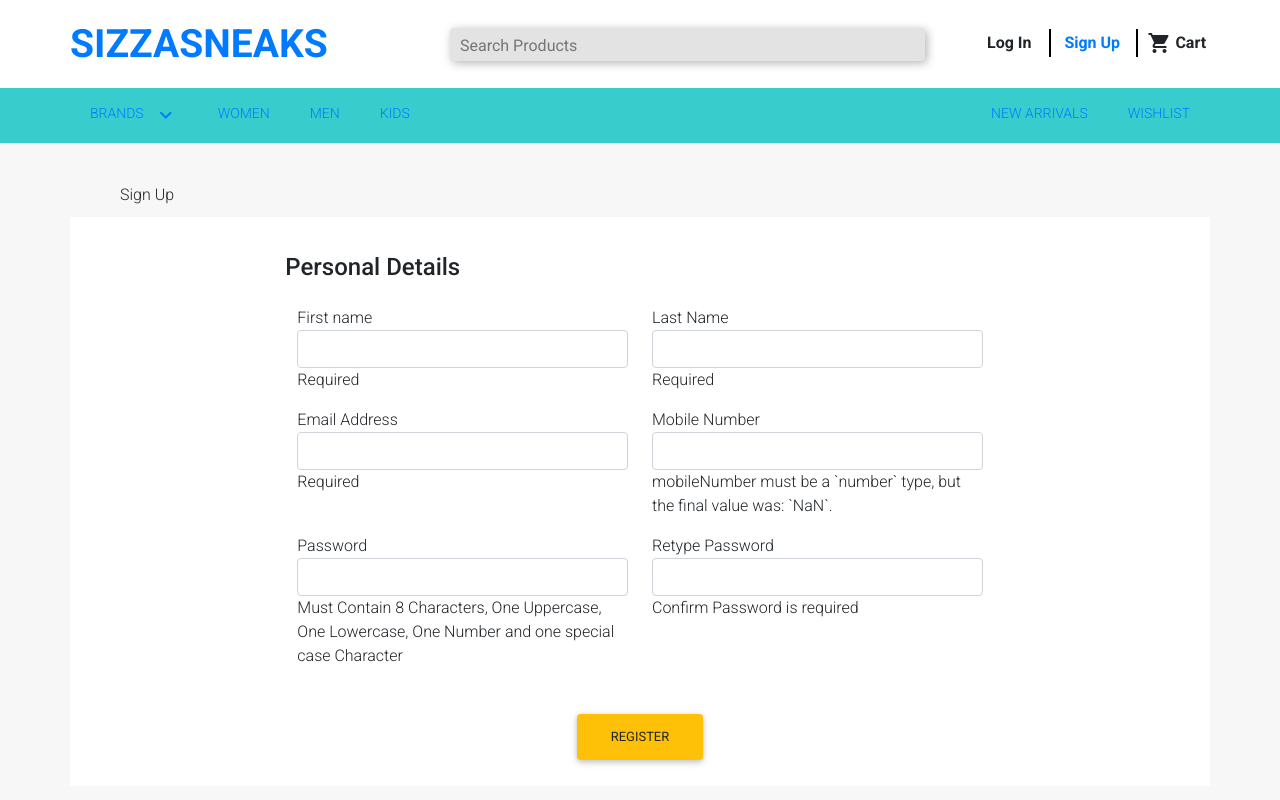
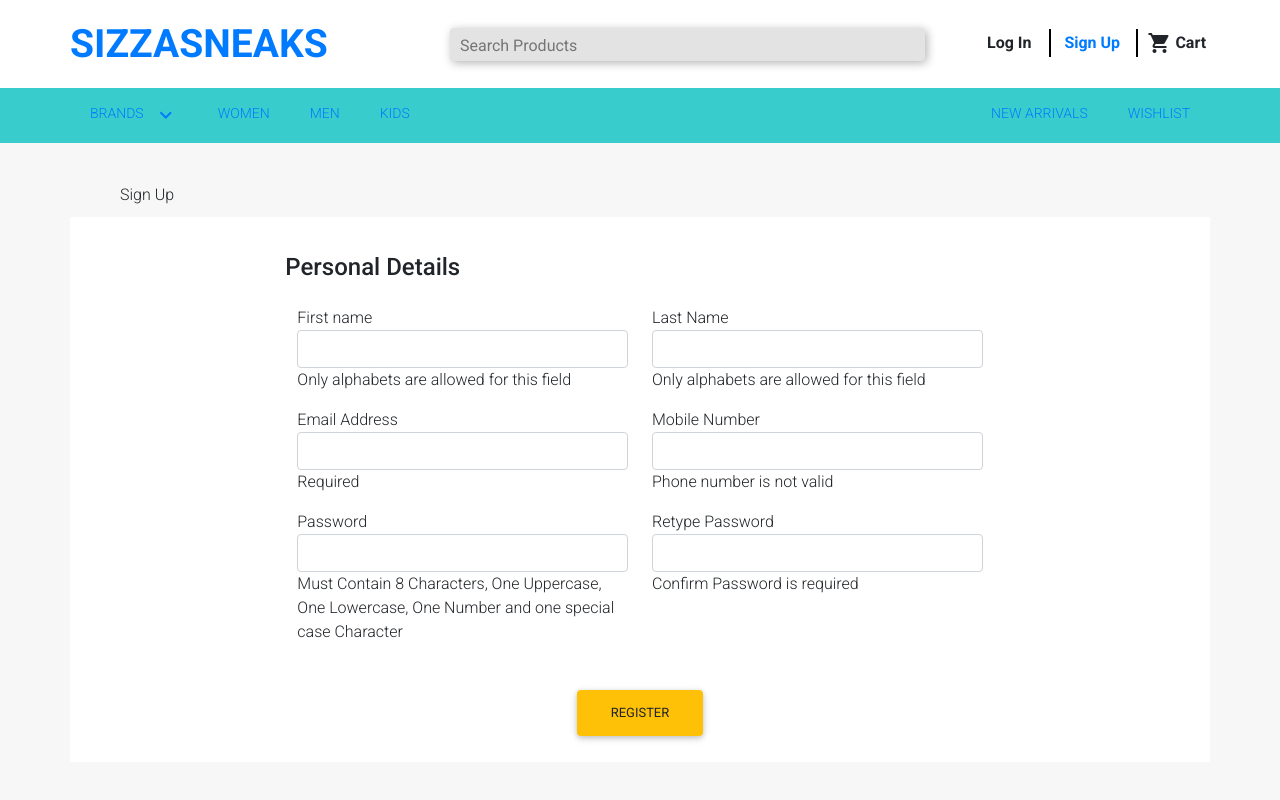
Before and after one commit to Sizasana-Sizzasneaks/sizzasneaks_customer_frontend, a React (Create React App) app: page /sign-up in a window 1280 px wide. Shown: the top 800 px of the page. Built offline with nearby package versions, Linux system fonts and the light colour scheme; no server answers.

Commit message:
Complete Sign Up

```diff
--- a/src/components/general/LogInComponent.js
+++ b/src/components/general/LogInComponent.js
@@ -29,7 +29,7 @@ const useStyles = makeStyles((theme) => ({
 const LogInComponent = ({ isShowLogin }) => {
   const firebase = useFirebase();
 
-  var [email, setEmail] = React.useState(null);
+  var [email, setEmail] = React.useState("");
   var [password, setPassword] = React.useState("");
 
   //Validation
--- a/src/components/pages/SignUpPage.js
+++ b/src/components/pages/SignUpPage.js
@@ -1,11 +1,8 @@
 import React from "react";
 import * as Yup from "yup";
 import { useFirebase } from "react-redux-firebase";
-
 import { makeStyles } from "@material-ui/core/styles";
-// import 'bootstrap-css-only/css/bootstrap.min.css';
 import "mdbreact/dist/css/mdb.css";
-
 import { MDBContainer, MDBRow, MDBCol, MDBBtn } from "mdb-react-ui-kit";
 
 const useStyles = makeStyles((theme) => ({
@@ -19,17 +16,18 @@ const useStyles = makeStyles((theme) => ({
 }));
 
 //The following are schemas used to display error message
-const NameSchema = Yup.object().shape({
+const firstNameSchema = Yup.object().shape({
   firstName: Yup.string("Please enter a string")
     .matches(/^[aA-zZ\s]+$/, "Only alphabets are allowed for this field ")
     .max(50)
     .required("Required"),
 });
 
-const mobileNumberSchema = Yup.object().shape({
-  mobileNumber: Yup.number("Please enter correct Phone number")
-  .required("Required"),
-  //.phone()
+const lastNameSchema = Yup.object().shape({
+  lastName: Yup.string("Please enter a string")
+    .matches(/^[aA-zZ\s]+$/, "Only alphabets are allowed for this field ")
+    .max(50)
+    .required("Required"),
 });
 
 const emailSchema = Yup.object().shape({
@@ -38,19 +36,23 @@ const emailSchema = Yup.object().shape({
     .required("Required"),
 });
 
+const phoneRegExp =
+  /^((\\+[1-9]{1,4}[ \\-]*)|(\\([0-9]{2,3}\\)[ \\-]*)|([0-9]{2,4})[ \\-]*)*?[0-9]{3,4}?[ \\-]*[0-9]{3,4}?$/;
+
+const mobileNumberSchema = Yup.object().shape({
+  mobileNumber: Yup.string("Please enter a string")
+    .matches(phoneRegExp, "Phone number is not valid").min(10)
+    .required("Required"),
+  //.phone()
+});
+
 const passwordSchema = Yup.object().shape({
   password: Yup.string("Please enter a string")
-     .matches(
+    .matches(
       /^(?=.*[A-Za-z])(?=.*\d)(?=.*[@$!%*#?&])[A-Za-z\d@$!%*#?&]{8,}$/,
       "Must Contain 8 Characters, One Uppercase, One Lowercase, One Number and one special case Character"
     )
     .required("Required"),
-});
-
-const retypepasswordSchema = Yup.object().shape({
-  retypepassword: Yup.string()
-    .oneOf([Yup.ref("password"), null], "Passwords does not match")
-    .required("Confirm Password is required"),
 });
 
 function SignUpPage() {
@@ -60,7 +62,7 @@ function SignUpPage() {
   var [firstName, setFirstName] = React.useState("");
   var [lastName, setLastName] = React.useState("");
   var [email, setEmail] = React.useState("");
-  var [mobileNumber, setMobileNumber] = React.useState(null);
+  var [mobileNumber, setMobileNumber] = React.useState("");
   var [password, setPassword] = React.useState("");
   var [retypePsw, setRetypePsw] = React.useState("");
 
@@ -68,17 +70,27 @@ function SignUpPage() {
   var [errorEmail, setErrorEmail] = React.useState(null);
   var [errorPassword, setErrorPassword] = React.useState(null);
   var [errorRetypePsw, setErrorRetypePsw] = React.useState(null);
-  var [errorNames, setErrorNames] = React.useState(null);
+  var [errorFirstName, setErrorFirstName] = React.useState(null);
+  var [errorLastName, setErrorLastName] = React.useState(null);
   var [signUpFail, setErrorSignUp] = React.useState(null);
   var [errorMobile, setErrorMobile] = React.useState(null);
 
   React.useEffect(() => {
-    validateNames();
+    validateFirstName();
+    validateLastName();
     validateMobileNumber();
     validateEmail();
     validatePassword();
     validateRetypePsw();
   }, [firstName, lastName, mobileNumber, email, password, retypePsw]);
+
+  const retypePasswordSchema = Yup.object().shape({
+    retypepassword: Yup.string()
+      .test("mactch", "Password does not match", (retypePasswordCheck) => {
+        return retypePasswordCheck === password;
+      })
+      .required("Confirm Password is required"),
+  });
 
   function signUp() {
     console.log("SignUp Method");
@@ -97,16 +109,30 @@ function SignUpPage() {
       });
   }
 
-  function validateNames() {
-    NameSchema.validate({ name: firstName || lastName })
+  function validateFirstName() {
+    firstNameSchema
+      .validate({ firstName: firstName })
       .then(() => {
-        setErrorNames({ valid: true, message: "" });
+        setErrorFirstName({ valid: true, message: "" });
         console.log("checked name");
       })
       .catch((error) => {
-        setErrorNames({ valid: false, message: error.errors[0] });
+        setErrorFirstName({ valid: false, message: error.errors[0] });
       });
   }
+
+  function validateLastName() {
+    lastNameSchema
+      .validate({ lastName: lastName })
+      .then(() => {
+        setErrorLastName({ valid: true, message: "" });
+        console.log("checked name");
+      })
+      .catch((error) => {
+        setErrorLastName({ valid: false, message: error.errors[0] });
+      });
+  }
+
   function validateEmail() {
     emailSchema
       .validate({ email: email })
@@ -142,7 +168,7 @@ function SignUpPage() {
   }
 
   function validateRetypePsw() {
-    retypepasswordSchema
+    retypePasswordSchema
       .validate({ retypepassword: retypePsw })
       .then(() => {
         setErrorRetypePsw({ valid: true, message: "" });
@@ -185,8 +211,8 @@ function SignUpPage() {
                     }}
                   />
                   <p>
-                    {errorNames &&
-                      (!errorNames.valid ? errorNames.message : "")}
+                    {errorFirstName &&
+                      (!errorFirstName.valid ? errorFirstName.message : "")}
                   </p>
                 </MDBCol>
 
@@ -201,8 +227,8 @@ function SignUpPage() {
                     }}
                   />
                   <p>
-                    {errorNames &&
-                      (!errorNames.valid ? errorNames.message : "")}
+                    {errorLastName &&
+                      (!errorLastName.valid ? errorLastName.message : "")}
                   </p>
                 </MDBCol>
               </MDBRow>
@@ -287,7 +313,7 @@ function SignUpPage() {
                   className="rounded amber"
                   onClick={() => {
                     console.log("clicked");
-                    signUp(email, password);
+                    signUp();
                   }}
                 >
                   Register
```
